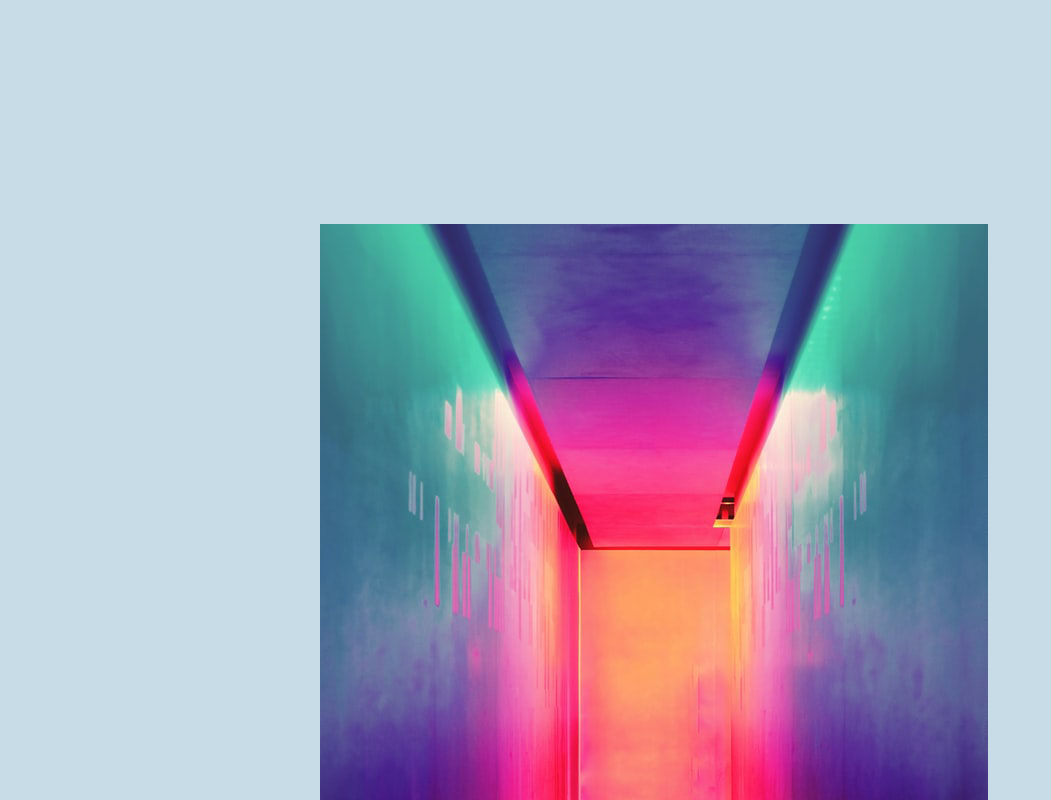
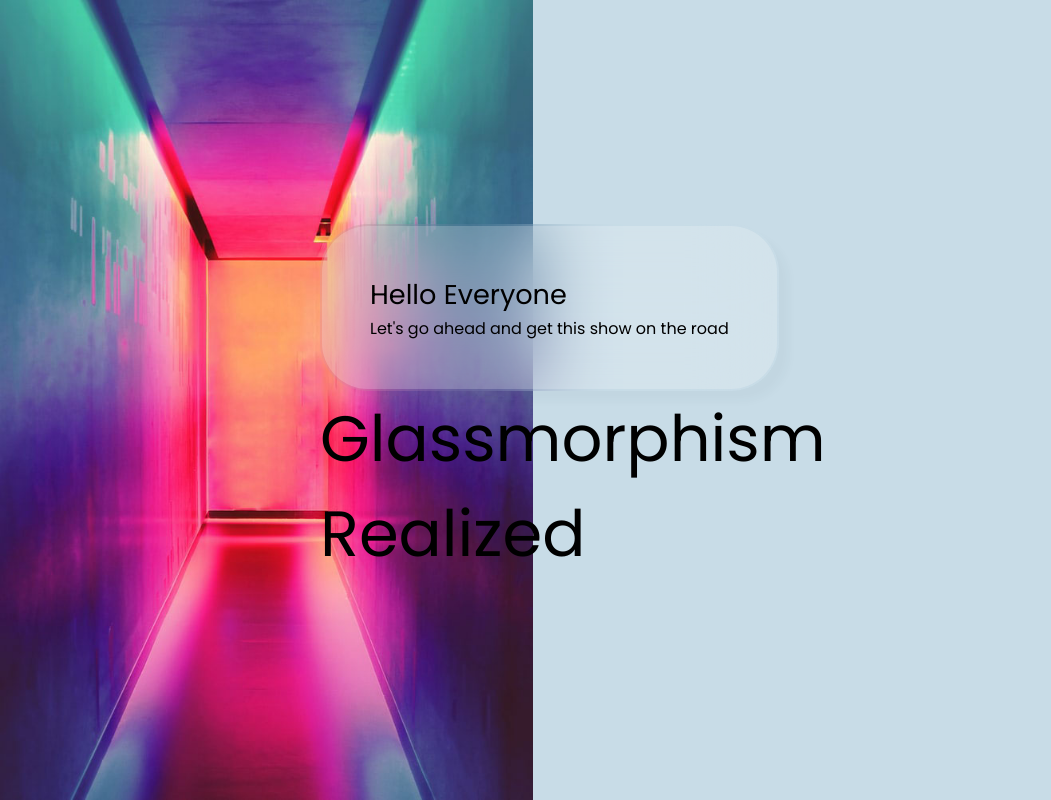
Before and after one commit to RVCC-IDMX/glassmorphism-ojohnson1, a website built with Parcel: page src/index.html in a window 1280 px wide. Shown: the top 800 px of the page, without its empty margins (0-1051 px from the left). Built offline with nearby package versions, Linux system fonts and the light colour scheme.

Commit message:
add img to html  and styled

```diff
--- a/src/scss/pages/_home.scss
+++ b/src/scss/pages/_home.scss
@@ -7,6 +7,14 @@ body {
   font-family: "Poppins";
   margin: 0;
   padding: 14em 14em 14em 20em;
+}
+
+img {
+  position: absolute;
+  z-index: -2;
+  height: 100vh;
+  top: 0;
+  left: 0;
 }
 
 .container {
@@ -21,3 +29,20 @@ body {
   background-clip: padding-box;
   box-shadow: 10px 10px 10px rgba(46, 54, 68, 0.03);
 }
+
+h2 {
+  font-size: 1.7em;
+}
+
+h1,
+h2 {
+  margin: 0;
+}
+
+p {
+  margin: 0;
+}
+
+h1 {
+  font-size: 4em;
+}
```
